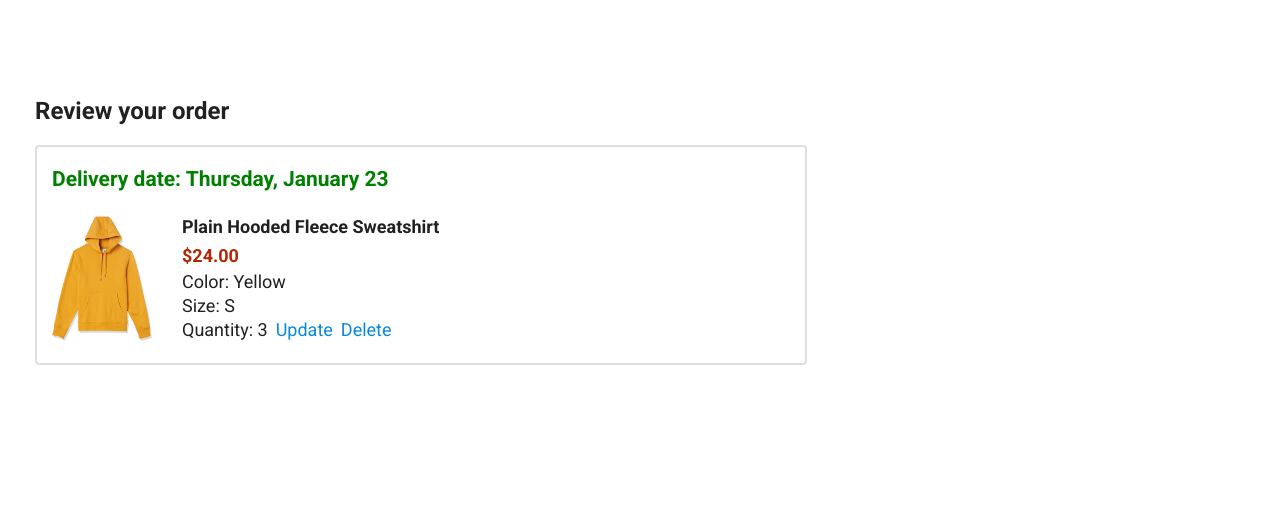
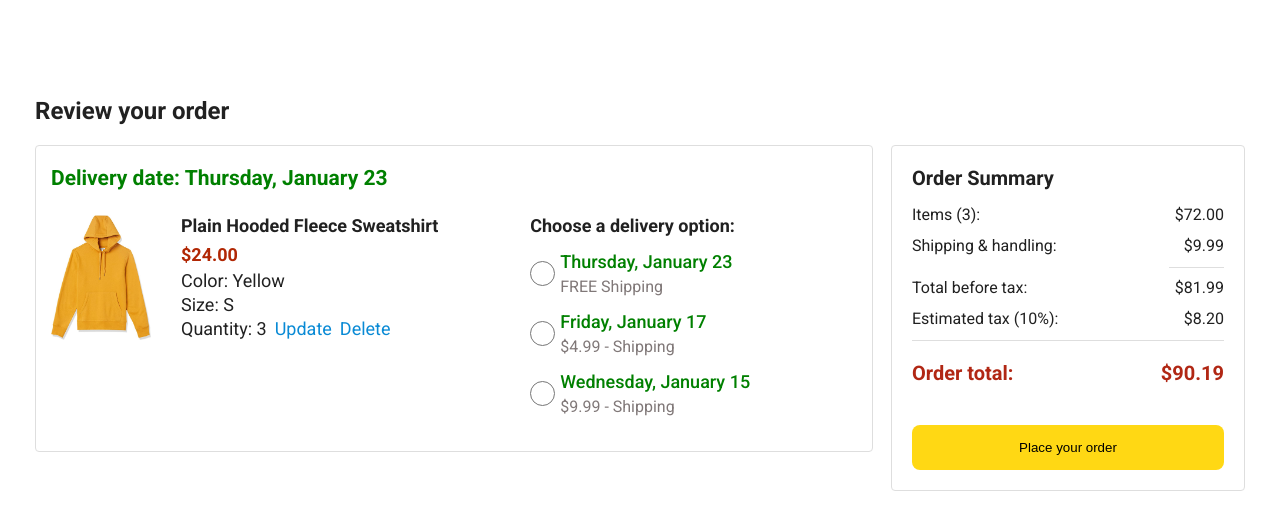
Before and after one commit to HasnainRaza026/Amazon-Clone, a plain HTML site: page checkout.html in a window 1280 px wide. Shown: the part 63-592 px from the top of the page. Drawn offline with Linux system fonts and the light colour scheme.

Commit message:
completed the html and css of checkout page

```diff
--- a/Styles/checkout_page.css
+++ b/Styles/checkout_page.css
@@ -63,14 +63,12 @@
 
 /* ------------------------------------------- Main ------------------------------------- */
 .checkout-main {
-    /* background-color: aquamarine; */
     width: 100%;
     display: flex;
     justify-content: center;
 }
 
 .checkout-main-div {
-    /* background-color: brown; */
     width: 1260px;
     margin: 0 35px 0 35px;
 }
@@ -83,22 +81,20 @@
 }
 
 .checkout-content-div {
-    /* background-color: burlywood; */
     width: 100%;
-    /* height: 100px; */
     display: flex;
+    justify-content: space-between;
 }
 
 .checkout-products {
-    /* background-color: burlywood; */
     flex: 1;
-    max-width: 738px;
+    max-width: 900px;
     height: 100px;
 }
 
 .checkout-products .product {
     width: 100%;
-    border: 2px solid #dedede;
+    border: 1px solid #dedede;
     border-radius: 4px;
     padding: 20px 15px;
 }
@@ -110,7 +106,7 @@
     margin-bottom: 25px;
 }
 
-.checkout-products .product .deltails {
+.checkout-products .product .details {
     width: 100%;
     display: flex;
 }
@@ -154,3 +150,97 @@
 .product-details .variation a:hover {
     color: #c56301;
 }
+
+.checkout-products .product .COD-options {
+    flex: 1;
+    display: flex;
+    justify-content: center;
+}
+
+.checkout-products .COD-options div {
+    min-width: 215px;
+}
+
+.checkout-products .COD-options .heading {
+    color: #212121;
+    font-size: 18px;
+    font-weight: bold;
+    margin-bottom: 15px;
+}
+
+.COD-options .option {
+    display: flex;
+    margin-bottom: 15px;
+}
+
+.COD-options .option input {
+    width: 25px;
+    height: 45px;
+    margin-right: 5px
+}
+
+.COD-options .option .date {
+    color: green;
+    font-size: 18px;
+    font-weight: 500;
+    margin-bottom: 5px;
+}
+
+.COD-options .option .shipping-fee {
+    color: #807878;
+}
+
+
+.checkout-total {
+    width: 312px;
+    border: 1px solid #dedede;
+    border-radius: 4px;
+    margin-left: 50px;
+    padding: 20px;
+}
+
+.checkout-total .checkout-total-heading {
+    color: #212121;
+    font-size: 20px;
+    font-weight: bold;
+    margin-bottom: 15px;
+}
+
+.checkout-total .checkout-price {
+    color: #212121;
+    font-size: 16px;
+    display: flex;
+    justify-content: space-between;
+    margin-bottom: 12px;
+}
+
+.checkout-total .check-price-total {
+    color: #b12714;
+    font-weight: bold;
+    font-size: 20px;
+    margin: 20px 0 20px 0;
+}
+
+.checkout-total button {
+    width: 100%;
+    border: none;
+    border-radius: 8px;
+    background-color: #ffd814;
+    padding: 15px 0;
+    margin-top: 20px;
+}
+
+.checkout-total button:hover {
+    background-color: #f5cb00;
+}
+
+hr {
+    border: none;
+    border-top: 1px solid #dedede;
+    margin: 10px 0;
+}
+
+.bar {
+    width: 55px;
+    margin-left: auto;
+}
--- a/Styles/responsive.css
+++ b/Styles/responsive.css
@@ -53,18 +53,19 @@
 }
 
 
- /* ----------------------------Checkout Page Header Media Query -------------------------------- */
+ /* ----------------------------Checkout Page Header and Main Media Query -------------------------------- */
 @media (max-width: 1000px) {
+    /* For Header */
     .checkout-header-text p {
         font-size: 22px;
     }
-
     .checkout-header-text span {
         font-size: 20px;
     }
 }
 
 @media (max-width: 575px) {
+    /* For Header */
     .checkout-header-amazon-img .large {
         display: none;
     }
@@ -75,3 +76,23 @@
         align-items: center;
     }
 }
+
+@media (max-width: 1120px) {
+    /* For Main */
+   .checkout-content-div {
+       flex-direction: column;
+       gap: 10px;
+   }
+   .checkout-total {
+       order: -1;
+       width: 100%;
+       margin: 0;
+   }
+   .checkout-products .product .details {
+       flex-direction: column;
+       gap: 50px;
+   }
+   .checkout-main-div {
+       width: 500px;
+   }
+}
--- a/checkout.html
+++ b/checkout.html
@@ -44,8 +44,62 @@
                                     <p class="variation">Quantity: 3<a href="#">Update</a><a href="#">Delete</a></p>
                                 </div>
                             </div>
+                            <div class="COD-options">
+                                <div>
+                                    <p class="heading">Choose a delivery option:</p>
+                                    <div class="option">
+                                        <input type="radio">
+                                        <div>
+                                            <p class="date">Thursday, January 23</p>
+                                            <p class="shipping-fee">FREE Shipping</p>
+                                        </div>
+                                    </div>
+                                    <div class="option">
+                                        <input type="radio">
+                                        <div>
+                                            <p class="date">Friday, January 17</p>
+                                            <p class="shipping-fee">$4.99 - Shipping</p>
+                                        </div>
+                                    </div>
+                                    <div class="option">
+                                        <input type="radio">
+                                        <div>
+                                            <p class="date">Wednesday, January 15</p>
+                                            <p class="shipping-fee">$9.99 - Shipping</p>
+                                        </div>
+                                    </div>
+                                </div>
+                            </div>
                         </div>
                     </div>
+                </div>
+                <div class="checkout-total">
+                    <div class="checkout-total-heading">Order Summary</div>
+                    <div class="checkout-price">
+                        <p>Items (3):</p>
+                        <p>$72.00</p>
+                    </div>
+                    <div class="checkout-price">
+                        <p>Shipping & handling:</p>
+                        <p>$9.99</p>
+                    </div>
+                    <!-- <div class="bar"> -->
+                        <hr class="bar">
+                    <!-- </div> -->
+                    <div class="checkout-price">
+                        <p>Total before tax:</p>
+                        <p>$81.99</p>
+                    </div>
+                    <div class="checkout-price">
+                        <p>Estimated tax (10%):</p>
+                        <p>$8.20</p>
+                    </div>
+                    <hr>
+                    <div class="checkout-price check-price-total">
+                        <p>Order total:</p>
+                        <p>$90.19</p>
+                    </div>
+                    <button class="order">Place your order</button>
                 </div>
             </div>
         </div>
```
